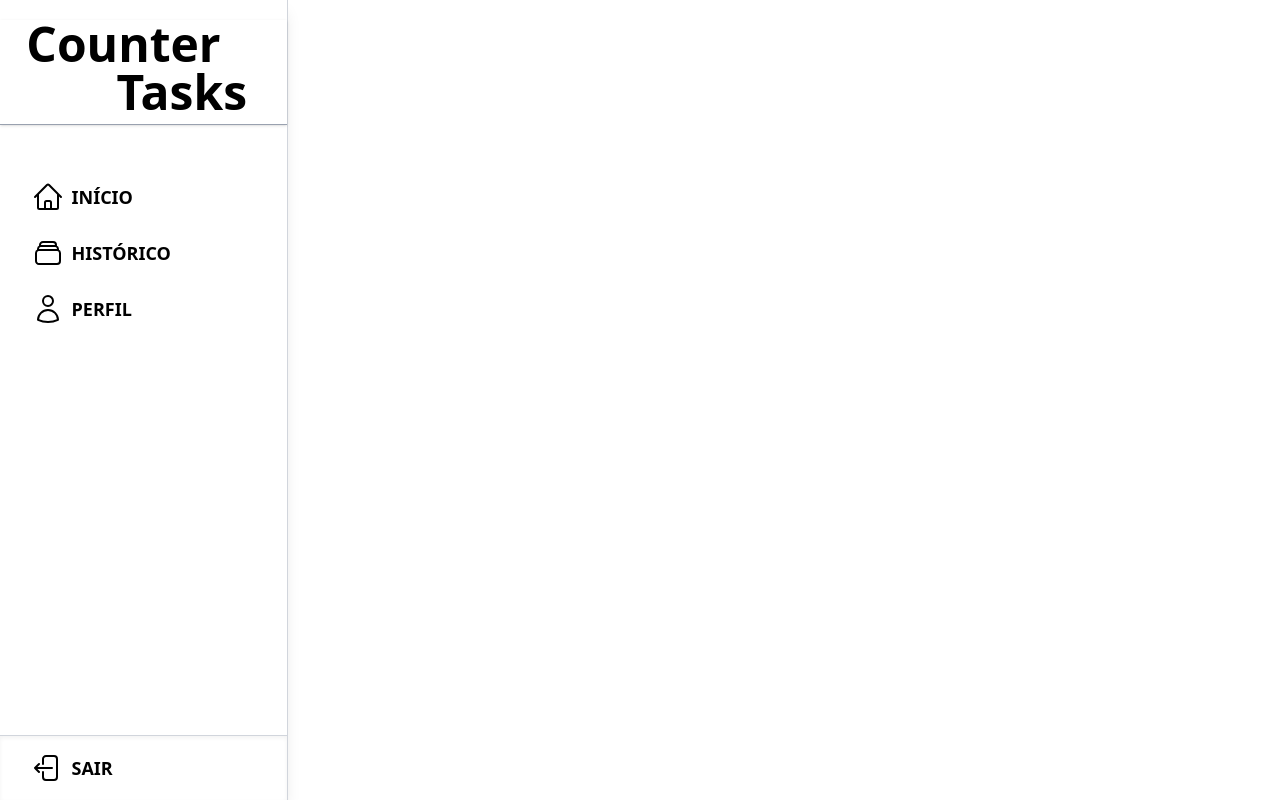
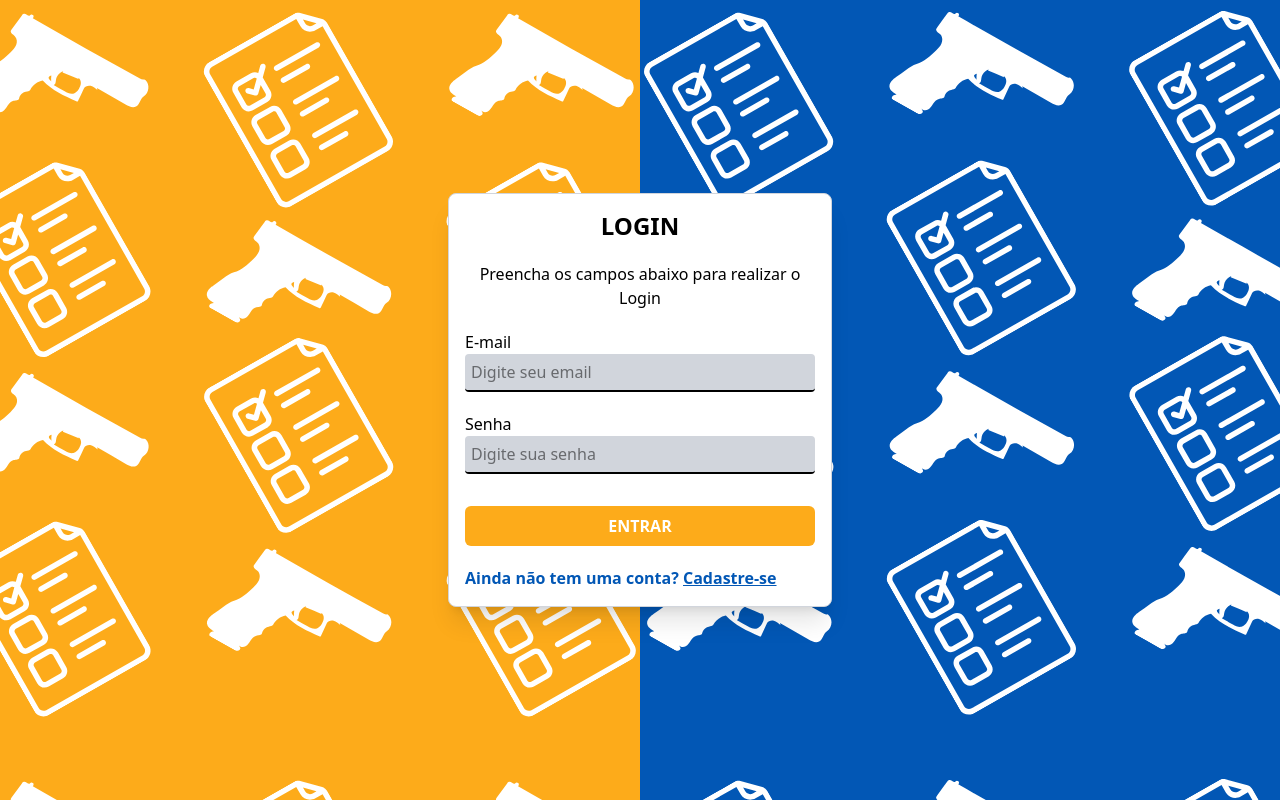
Before and after one commit to GeovaniSV/countertasks-frontend, a React (Vite) app: page /login in a window 1280 px wide. Built offline with nearby package versions, Linux system fonts and the light colour scheme.

Commit message:
Login page

```diff
--- a/src/App.tsx
+++ b/src/App.tsx
@@ -1,17 +1,22 @@
 import { BrowserRouter, Routes, Route } from 'react-router-dom'
 
-import SideBar from './components/SideBar'
+// import SideBar from './components/SideBar'
 import ComponentsUsage from './pages/ComponentsUsage'
+import Login from './pages/Login'
 
 function App() {
 	return (
 		<div className="flex">
-			<SideBar />
+			{/* <SideBar /> */}
 			<BrowserRouter>
 				<Routes>
 					<Route
-						path="/"
+						path="/home"
 						element={<ComponentsUsage />}
+					/>
+					<Route
+						path="/login"
+						element={<Login />}
 					/>
 				</Routes>
 			</BrowserRouter>
--- a/src/components/ui/ButtonField/index.tsx
+++ b/src/components/ui/ButtonField/index.tsx
@@ -1,19 +1,21 @@
-import React, { ButtonHTMLAttributes } from "react";
+import React, { ButtonHTMLAttributes } from 'react'
 
 type ButtonProps = {
-  title: string;
-  className?: string;
-  ref: React.Ref<HTMLButtonElement>;
-} & ButtonHTMLAttributes<HTMLButtonElement>;
+	title: string
+	className?: string
+	ref?: React.Ref<HTMLButtonElement>
+} & ButtonHTMLAttributes<HTMLButtonElement>
 
-function ButtonField({ title, className, ref, ...rest }: ButtonProps) {
-  return (
-    <div className={`${className}`}>
-      <button {...rest} ref={ref} className="p-2 w-full bg-yellowCS rounded-md">
-        {title}
-      </button>
-    </div>
-  );
+function ButtonField({ title, className, type, ref, ...rest }: ButtonProps) {
+	return (
+		<button
+			{...rest}
+			ref={ref}
+			type={type ? type : 'button'}
+			className={`${className} p-2 w-full bg-yellowCS rounded-md text-white font-bold hover:bg-orangeCS cursor-pointer`}>
+			{title}
+		</button>
+	)
 }
 
-export default ButtonField;
+export default ButtonField
--- a/src/components/ui/InputField/index.tsx
+++ b/src/components/ui/InputField/index.tsx
@@ -1,24 +1,24 @@
-import React, { InputHTMLAttributes } from "react";
+import React, { InputHTMLAttributes } from 'react'
 
 type InputProps = {
-  label: string;
-  ref: React.Ref<HTMLInputElement>;
-} & InputHTMLAttributes<HTMLInputElement>;
+	label: string
+	ref?: React.Ref<HTMLInputElement>
+} & InputHTMLAttributes<HTMLInputElement>
 
-function InputField({ label, ref, className, ...rest }: InputProps) {
+function InputField({ label, ref, className, type, ...rest }: InputProps) {
 	return (
 		<div className={` ${className}`}>
 			<label className="flex flex-col">
 				{label}
 				<input
 					{...rest}
-          type="text"
+					type={`${type ? type : 'text'}`}
 					ref={ref}
-          className="p-1.5 bg-gray-300 rounded-sm border-b-2"
+					className="p-1.5 bg-gray-300 rounded-sm border-b-2 outline-none"
 				/>
 			</label>
 		</div>
-  );
+	)
 }
 
-export default InputField;
+export default InputField
--- /dev/null
+++ b/src/pages/Login/Login.css
@@ -0,0 +1,3 @@
+.background {
+	background: url(../../assets/background.png) top center;
+}
--- /dev/null
+++ b/src/pages/Login/index.tsx
@@ -0,0 +1,95 @@
+import React, { useRef, useState } from 'react'
+import { useNavigate } from 'react-router-dom'
+import { api } from '../../services/api'
+import './Login.css'
+
+import InputField from '../../components/ui/InputField'
+import ButtonField from '../../components/ui/ButtonField'
+
+function Login() {
+	const [inputValues, setInputValues] = useState({
+		email: '',
+		password: '',
+	})
+
+	const navigate = useNavigate()
+	const buttonRef = useRef<HTMLButtonElement>(null)
+
+	const handleSubmit = async () => {
+		try {
+			const { data: token } = await api.post('/login', {
+				email: inputValues.email,
+				password: inputValues.password,
+			})
+			localStorage.setItem('token', token)
+			localStorage.setItem('email', inputValues.email)
+			navigate('/home')
+		} catch (e) {
+			console.log(e)
+			alert('Senha ou email incorretos')
+		}
+	}
+
+	const handleKeySubmit = (e: React.KeyboardEvent) => {
+		const { code } = e
+
+		if (code === 'Enter') {
+			handleSubmit()
+		}
+	}
+
+	return (
+		<main className="background w-screen h-screen flex justify-center items-center">
+			<div className="bg-white w-96 p-4 rounded-lg max-[420px]:w-full max-[420px]:p-1 border-gray-300 border shadow-xl">
+				<div className="grid text-center">
+					<span className="font-bold text-2xl">LOGIN</span>
+					<span className="mt-5">
+						Preencha os campos abaixo para realizar o Login
+					</span>
+				</div>
+
+				<div className="mt-5">
+					<InputField
+						label="E-mail"
+						placeholder="Digite seu email"
+						value={inputValues.email}
+						onChange={(e: React.ChangeEvent<HTMLInputElement>) =>
+							setInputValues({ ...inputValues, email: e.target.value })
+						}
+						onKeyDown={handleKeySubmit}
+					/>
+
+					<InputField
+						type="password"
+						label="Senha"
+						placeholder="Digite sua senha"
+						className="mt-5"
+						value={inputValues.password}
+						onChange={(e: React.ChangeEvent<HTMLInputElement>) =>
+							setInputValues({ ...inputValues, password: e.target.value })
+						}
+						onKeyDown={(e: React.KeyboardEvent) => handleKeySubmit(e)}
+					/>
+
+					<ButtonField
+						ref={buttonRef}
+						title="ENTRAR"
+						className="mt-8"
+						onClick={handleSubmit}
+					/>
+				</div>
+
+				<div className="mt-5">
+					<button
+						onClick={() => (window.location.href = '/register')}
+						className="text-blueCS font-bold cursor-pointer hover:text-blue-500">
+						Ainda não tem uma conta?{' '}
+						<span className="underline">Cadastre-se</span>
+					</button>
+				</div>
+			</div>
+		</main>
+	)
+}
+
+export default Login
--- /dev/null
+++ b/src/services/api.tsx
@@ -0,0 +1,7 @@
+import axios from 'axios'
+
+const api = axios.create({
+	baseURL: 'http://localhost:3333/',
+})
+
+export { api }
```
Also changed, not shown: src/assets/background.png (added), src/assets/bg.jpg (added). Lines whose indentation alone changed are shown as unchanged.
